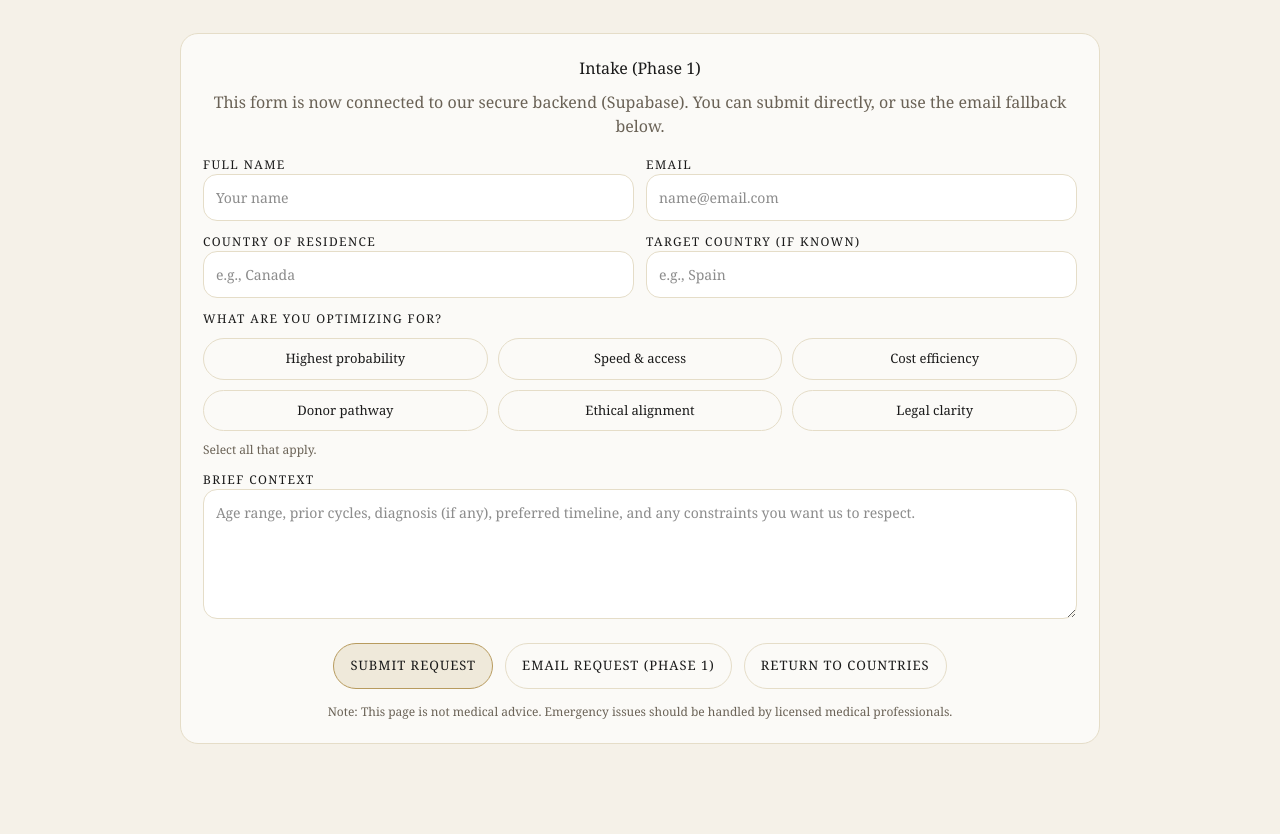
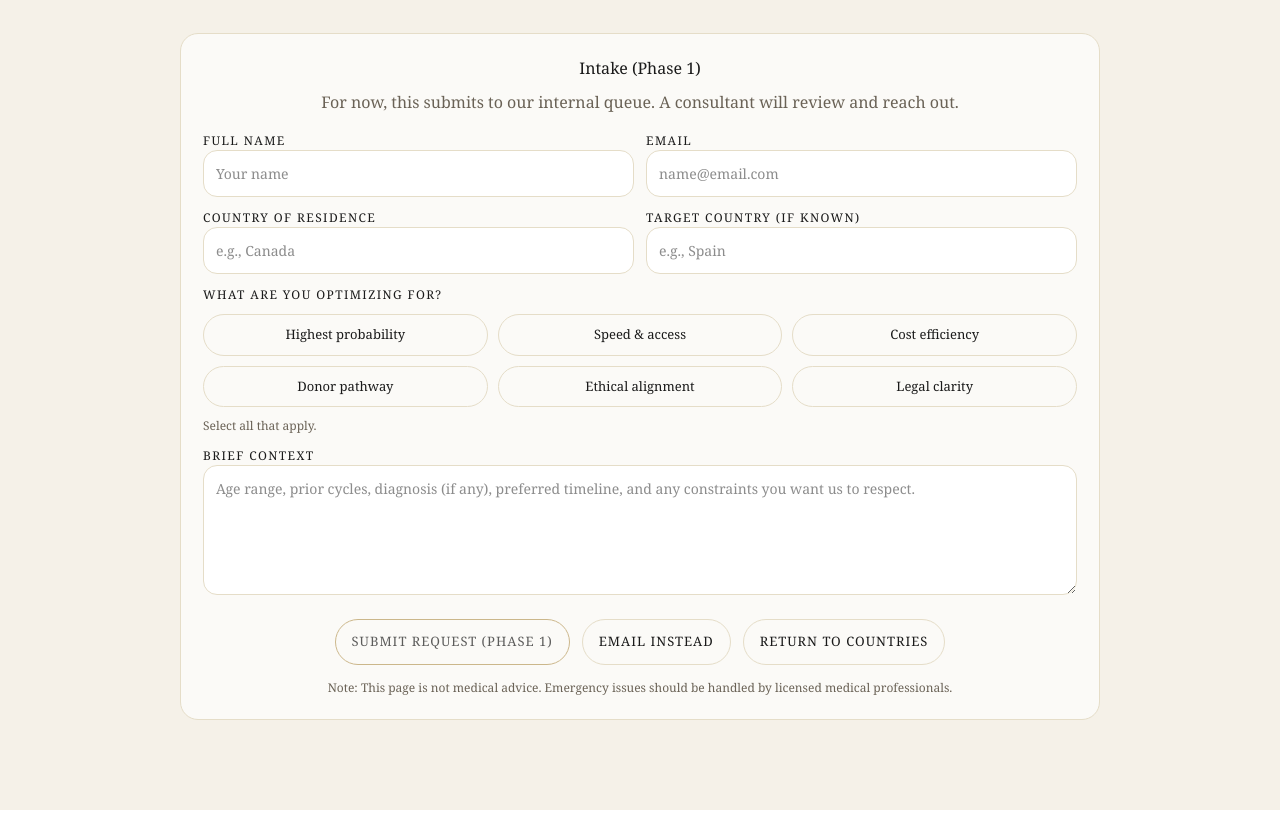
Before and after one commit to fmeliteintl-collab/fertilitycarehub-web, a Next.js app: page /consultation in a window 1280 px wide. Shown: the part 757-1591 px from the top of the page. After the commit the page ends 1567 px from the top, so only its background shows below. Built offline with nearby package versions, Linux system fonts and the light colour scheme; no server answers.

Commit message:
Fix consultation Suspense + Supabase wiring

```diff
--- a/app/consultation/page.tsx
+++ b/app/consultation/page.tsx
@@ -1,12 +1,28 @@
-"use client";
-
-import { useMemo, useState } from "react";
+// app/consultation/page.tsx
+import React, { Suspense, useMemo, useState } from "react";
 import Link from "next/link";
 import { useSearchParams } from "next/navigation";
 import { createClient } from "@supabase/supabase-js";
 
+/**
+ * IMPORTANT:
+ * This file is intentionally structured as:
+ *  - Default export wraps the inner client component in <Suspense/>
+ *  - Inner component uses useSearchParams()
+ * This prevents the Cloudflare/Next build error:
+ * "useSearchParams() should be wrapped in a suspense boundary"
+ */
+
 export default function ConsultationPage() {
-  // ====== Brand / UI constants ======
+  return (
+    <Suspense fallback={<div style={{ padding: 24 }}>Loading…</div>}>
+      <ConsultationPageInner />
+    </Suspense>
+  );
+}
+
+function ConsultationPageInner() {
+  // Theme
   const PAGE_BG = "#F5F1E8";
   const INK = "#1A1A1A";
   const MUTED = "#6A6256";
@@ -14,120 +30,124 @@ export default function ConsultationPage() {
   const BORDER = "#E5DDC8";
   const CARD_BG = "#FBFAF7";
 
-  // ====== Supabase client (Cloudflare Pages env vars already set) ======
-  const supabaseUrl = process.env.NEXT_PUBLIC_SUPABASE_URL!;
-  const supabaseAnonKey = process.env.NEXT_PUBLIC_SUPABASE_ANON_KEY!;
-  const supabase = useMemo(() => createClient(supabaseUrl, supabaseAnonKey), [supabaseUrl, supabaseAnonKey]);
+  // Read ?from=spain (optional)
+  const searchParams = useSearchParams();
+  const fromSlug = (searchParams.get("from") || "").trim().toLowerCase();
 
-  // ====== Options ======
-  const OPTIONS = [
-    "Highest probability",
-    "Speed & access",
-    "Cost efficiency",
-    "Donor pathway",
-    "Ethical alignment",
-    "Legal clarity",
-  ] as const;
-
-  // ====== Form state ======
+  // Form state
   const [fullName, setFullName] = useState("");
   const [email, setEmail] = useState("");
   const [residence, setResidence] = useState("");
   const [targetCountry, setTargetCountry] = useState("");
   const [optimizingFor, setOptimizingFor] = useState<string[]>([]);
-  const [briefContext, setBriefContext] = useState("");
+  const [context, setContext] = useState("");
 
   // UX state
   const [submitting, setSubmitting] = useState(false);
-  const [submitError, setSubmitError] = useState<string | null>(null);
-  const [submittedId, setSubmittedId] = useState<string | null>(null);
-  const [emailOpened, setEmailOpened] = useState(false);
+  const [successMsg, setSuccessMsg] = useState<string | null>(null);
+  const [errorMsg, setErrorMsg] = useState<string | null>(null);
 
-  // ====== Capture source (country page -> consultation) ======
-  const searchParams = useSearchParams();
-  const sourceCountrySlug = (searchParams.get("from") || "").trim() || null;
-  const sourceUrl =
-    typeof window !== "undefined" ? window.location.href : null;
+  const OPTIONS = useMemo(
+    () => [
+      "Highest probability",
+      "Speed & access",
+      "Cost efficiency",
+      "Donor pathway",
+      "Ethical alignment",
+      "Legal clarity",
+    ],
+    []
+  );
 
-  // ====== Helpers ======
   const toggleOption = (label: string) => {
     setOptimizingFor((prev) =>
       prev.includes(label) ? prev.filter((x) => x !== label) : [...prev, label]
     );
   };
 
-  const isValidEmail = (value: string) =>
-    /^[^\s@]+@[^\s@]+\.[^\s@]+$/.test(value.trim());
+  // Supabase client (public)
+  const supabase = useMemo(() => {
+    const url = process.env.NEXT_PUBLIC_SUPABASE_URL;
+    const key = process.env.NEXT_PUBLIC_SUPABASE_ANON_KEY;
+    if (!url || !key) return null;
+    return createClient(url, key);
+  }, []);
 
-  const canSubmit =
-    email.trim().length > 0 && isValidEmail(email);
+  const canSubmit = useMemo(() => {
+    // keep Phase 1 lightweight: email required
+    return email.trim().length > 3 && email.includes("@");
+  }, [email]);
 
-  // ====== Mailto fallback (builds an email draft) ======
-  const mailtoHref = useMemo(() => {
-    const subject = "Private Advisory Review Request";
-
-    const lines: string[] = [
-      "FertilityCareHub — Private Advisory Review (Phase 1)",
-      "----------------------------------------------",
+  const buildMailto = () => {
+    const subject = encodeURIComponent("Private Advisory Review Request");
+    const bodyLines = [
       `Full name: ${fullName || "-"}`,
       `Email: ${email || "-"}`,
       `Country of residence: ${residence || "-"}`,
       `Target country (if known): ${targetCountry || "-"}`,
       `Optimizing for: ${optimizingFor.length ? optimizingFor.join(", ") : "-"}`,
-      "",
-      "Brief context:",
-      briefContext?.trim() ? briefContext.trim() : "-",
-      "",
-      `Source country slug: ${sourceCountrySlug || "-"}`,
-      `Source URL: ${sourceUrl || "-"}`,
-    ];
+      `Brief context: ${context || "-"}`,
+      fromSlug ? `Source country slug: ${fromSlug}` : "",
+      `Source page: ${typeof window !== "undefined" ? window.location.href : ""}`,
+    ].filter(Boolean);
 
-    const body = lines.join("\n");
-    return `mailto:hello@fertilitycarehub.com?subject=${encodeURIComponent(
-      subject
-    )}&body=${encodeURIComponent(body)}`;
-  }, [fullName, email, residence, targetCountry, optimizingFor, briefContext, sourceCountrySlug, sourceUrl]);
+    const body = encodeURIComponent(bodyLines.join("\n"));
+    return `mailto:hello@fertilitycarehub.com?subject=${subject}&body=${body}`;
+  };
 
-  // ====== Submit to Supabase ======
-  const submitToSupabase = async () => {
-    setSubmitError(null);
-    setSubmittedId(null);
+  const handleSubmit = async () => {
+    setErrorMsg(null);
+    setSuccessMsg(null);
 
+    if (!supabase) {
+      setErrorMsg(
+        "Supabase is not configured in this environment (missing NEXT_PUBLIC_SUPABASE_URL / NEXT_PUBLIC_SUPABASE_ANON_KEY)."
+      );
+      return;
+    }
     if (!canSubmit) {
-      setSubmitError("Please enter a valid email address before submitting.");
+      setErrorMsg("Please enter a valid email address.");
       return;
     }
 
     setSubmitting(true);
     try {
+      const sourceUrl =
+        typeof window !== "undefined" ? window.location.href : null;
+
       const payload = {
-        full_name: fullName.trim() || null,
+        full_name: fullName || null,
         email: email.trim(),
-        country_of_residence: residence.trim() || null,
-        target_country: targetCountry.trim() || null,
-        optimizing_for: optimizingFor, // text[] in Postgres
-        brief_context: briefContext.trim() || null,
-        source_country_slug: sourceCountrySlug,
+        country_of_residence: residence || null,
+        target_country: targetCountry || null,
+        optimizing_for: optimizingFor, // text[]
+        brief_context: context || null,
+        source_country_slug: fromSlug || null,
         source_url: sourceUrl,
-        // status column default 'new' (your SQL)
+        status: "new",
       };
 
-      const { data, error } = await supabase
+      const { error } = await supabase
         .from("consultation_requests")
-        .insert(payload)
-        .select("id")
-        .single();
+        .insert([payload]);
 
       if (error) throw error;
 
-      setSubmittedId(data?.id ?? "submitted");
-      // Optional: clear form after submit
-      // setFullName(""); setEmail(""); setResidence(""); setTargetCountry(""); setOptimizingFor([]); setBriefContext("");
-    } catch (err: any) {
-      // Common cause: RLS policy not allowing insert
-      setSubmitError(
-        err?.message ||
-          "Submission failed. Please try again (or use Email Request)."
+      setSuccessMsg(
+        "Thank you — your request has been submitted. Once received, we’ll route it and a consultant will reach out."
+      );
+
+      // Optional: clear form
+      setFullName("");
+      setEmail("");
+      setResidence("");
+      setTargetCountry("");
+      setOptimizingFor([]);
+      setContext("");
+    } catch (e: any) {
+      setErrorMsg(
+        e?.message ||
+          "Submission failed. Most likely: RLS insert policy is missing for consultation_requests."
       );
     } finally {
       setSubmitting(false);
@@ -194,11 +214,7 @@ export default function ConsultationPage() {
       </header>
 
       <div
-        style={{
-          maxWidth: 1120,
-          margin: "0 auto",
-          padding: "28px 20px 90px",
-        }}
+        style={{ maxWidth: 1120, margin: "0 auto", padding: "28px 20px 90px" }}
       >
         {/* Back */}
         <div>
@@ -211,9 +227,7 @@ export default function ConsultationPage() {
         </div>
 
         {/* Hero */}
-        <section
-          style={{ paddingTop: 34, paddingBottom: 26, textAlign: "center" }}
-        >
+        <section style={{ paddingTop: 34, paddingBottom: 26, textAlign: "center" }}>
           <div
             style={{
               fontSize: 12,
@@ -239,9 +253,9 @@ export default function ConsultationPage() {
               color: "#3A342C",
             }}
           >
-            This is a strategy-led review — not general medical advice. We help
-            you choose the right country pathway, identify what matters, and
-            reduce wasted time, travel, and financial leakage.
+            This is a strategy-led review — not general medical advice. We help you
+            choose the right country pathway, identify what matters, and reduce
+            wasted time, travel, and financial leakage.
           </p>
         </section>
 
@@ -306,53 +320,41 @@ export default function ConsultationPage() {
             <h2 style={{ textAlign: "center" }}>Intake (Phase 1)</h2>
 
             <p style={{ textAlign: "center", color: MUTED, marginTop: 10 }}>
-              This form is now connected to our secure backend (Supabase). You can submit directly,
-              or use the email fallback below.
+              For now, this submits to our internal queue. A consultant will review and reach out.
             </p>
 
-            {/* Success / Error banners */}
-            {submittedId && (
+            {/* Alerts */}
+            {successMsg && (
               <div
                 style={{
                   marginTop: 14,
+                  padding: 12,
+                  borderRadius: 14,
                   border: `1px solid ${BORDER}`,
-                  background: "#FFF",
-                  borderRadius: 14,
-                  padding: 12,
-                  color: INK,
-                  lineHeight: 1.6,
+                  background: "#FFFFFF",
+                  color: "#2B2B2B",
+                  lineHeight: 1.5,
                 }}
               >
-                <strong>Thank you — your request was submitted.</strong>
-                <div style={{ color: MUTED, fontSize: 13, marginTop: 6 }}>
-                  We’ve received it and will route it internally. A consultant will reach out when ready.
-                </div>
-                <div style={{ color: MUTED, fontSize: 12, marginTop: 6 }}>
-                  Reference ID: {submittedId}
-                </div>
+                {successMsg}
+              </div>
+            )}
+            {errorMsg && (
+              <div
+                style={{
+                  marginTop: 14,
+                  padding: 12,
+                  borderRadius: 14,
+                  border: "1px solid #E0B4B4",
+                  background: "#FFF7F7",
+                  color: "#7A1E1E",
+                  lineHeight: 1.5,
+                }}
+              >
+                {errorMsg}
               </div>
             )}
 
-            {submitError && (
-              <div
-                style={{
-                  marginTop: 14,
-                  border: `1px solid ${BORDER}`,
-                  background: "#FFF",
-                  borderRadius: 14,
-                  padding: 12,
-                  color: "#7A1F1F",
-                  lineHeight: 1.6,
-                }}
-              >
-                <strong>Submission failed.</strong> {submitError}
-                <div style={{ color: MUTED, fontSize: 12, marginTop: 6 }}>
-                  You can still use “Email Request (Phase 1)” below as a fallback.
-                </div>
-              </div>
-            )}
-
-            {/* Inputs */}
             <div
               style={{
                 marginTop: 18,
@@ -367,7 +369,6 @@ export default function ConsultationPage() {
               <Input label="Target country (if known)" placeholder="e.g., Spain" value={targetCountry} onChange={setTargetCountry} />
             </div>
 
-            {/* Optimizing for */}
             <div style={{ marginTop: 12 }}>
               <Label text="What are you optimizing for?" />
               <div
@@ -396,13 +397,12 @@ export default function ConsultationPage() {
               </p>
             </div>
 
-            {/* Brief context */}
             <div style={{ marginTop: 12 }}>
               <Label text="Brief context" />
               <textarea
                 placeholder="Age range, prior cycles, diagnosis (if any), preferred timeline, and any constraints you want us to respect."
-                value={briefContext}
-                onChange={(e) => setBriefContext(e.target.value)}
+                value={context}
+                onChange={(e) => setContext(e.target.value)}
                 style={{
                   width: "100%",
                   minHeight: 130,
@@ -431,27 +431,28 @@ export default function ConsultationPage() {
             >
               <button
                 type="button"
-                onClick={submitToSupabase}
+                onClick={handleSubmit}
                 disabled={submitting || !canSubmit}
                 style={{
+                  display: "inline-block",
                   border: `1px solid ${GOLD}`,
                   padding: "12px 16px",
                   borderRadius: 999,
+                  textDecoration: "none",
                   color: INK,
                   fontSize: 13,
                   letterSpacing: 1,
                   textTransform: "uppercase",
-                  background: submitting || !canSubmit ? "#EFE9DA" : "transparent",
+                  background: submitting ? "#EFE7D6" : "transparent",
                   cursor: submitting || !canSubmit ? "not-allowed" : "pointer",
+                  opacity: submitting || !canSubmit ? 0.7 : 1,
                 }}
-                title={!canSubmit ? "Enter a valid email to enable submit" : "Submit request"}
               >
-                {submitting ? "Submitting..." : "Submit Request"}
+                {submitting ? "Submitting…" : "Submit Request (Phase 1)"}
               </button>
 
               <a
-                href={mailtoHref}
-                onClick={() => setEmailOpened(true)}
+                href={buildMailto()}
                 style={{
                   display: "inline-block",
                   border: `1px solid ${BORDER}`,
@@ -465,7 +466,7 @@ export default function ConsultationPage() {
                   background: "transparent",
                 }}
               >
-                Email Request (Phase 1)
+                Email Instead
               </a>
 
               <Link
@@ -487,21 +488,20 @@ export default function ConsultationPage() {
               </Link>
             </div>
 
-            {/* Email opened caption (your requested wording) */}
-            {emailOpened && (
-              <p style={{ color: MUTED, fontSize: 12, textAlign: "center", marginTop: 10 }}>
-                Thank you — your email draft has opened. Please press Send to submit. Once received, we’ll route it and a consultant will reach out.
-              </p>
-            )}
-
-            <p style={{ color: MUTED, fontSize: 12, textAlign: "center", marginTop: 14 }}>
+            <p
+              style={{
+                color: MUTED,
+                fontSize: 12,
+                textAlign: "center",
+                marginTop: 14,
+              }}
+            >
               Note: This page is not medical advice. Emergency issues should be handled by licensed medical professionals.
             </p>
           </div>
         </section>
       </div>
 
-      {/* Responsive tweaks */}
       <style>{`
         @media (max-width: 900px) {
           section[style*="grid-template-columns: 1fr 1fr"] {
@@ -516,8 +516,6 @@ export default function ConsultationPage() {
     </main>
   );
 }
-
-// ====== Small UI components (safe, no JSX mismatch) ======
 
 function Label({ text }: { text: string }) {
   return (
@@ -553,7 +551,8 @@ function Input({
           border: `1px solid ${BORDER}`,
           outline: "none",
           background: "#FFF",
-          fontFamily: 'ui-serif, Georgia, Cambria, "Times New Roman", Times, serif',
+          fontFamily:
+            'ui-serif, Georgia, Cambria, "Times New Roman", Times, serif',
           fontSize: 14,
         }}
       />
@@ -581,17 +580,16 @@ function ChipButton({
       type="button"
       onClick={onClick}
       style={{
+        border: `1px solid ${border}`,
+        borderRadius: 999,
         padding: "10px 12px",
-        borderRadius: 999,
-        border: `1px solid ${selected ? gold : border}`,
-        background: selected ? "rgba(184, 155, 94, 0.18)" : "transparent",
+        fontSize: 13,
+        background: selected ? gold : "transparent",
         color: ink,
-        fontSize: 13,
         textAlign: "center",
+        userSelect: "none",
         cursor: "pointer",
-        userSelect: "none",
       }}
-      aria-pressed={selected}
     >
       {text}
     </button>
```
